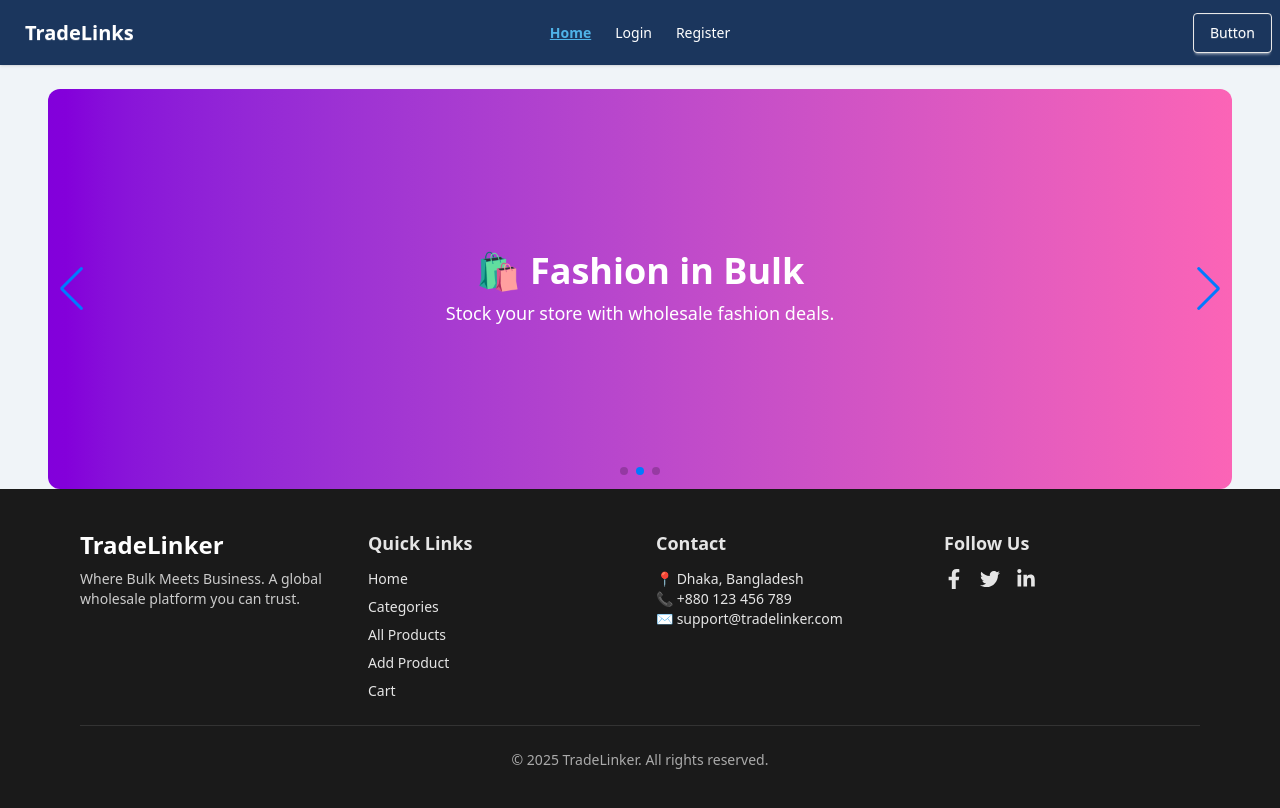
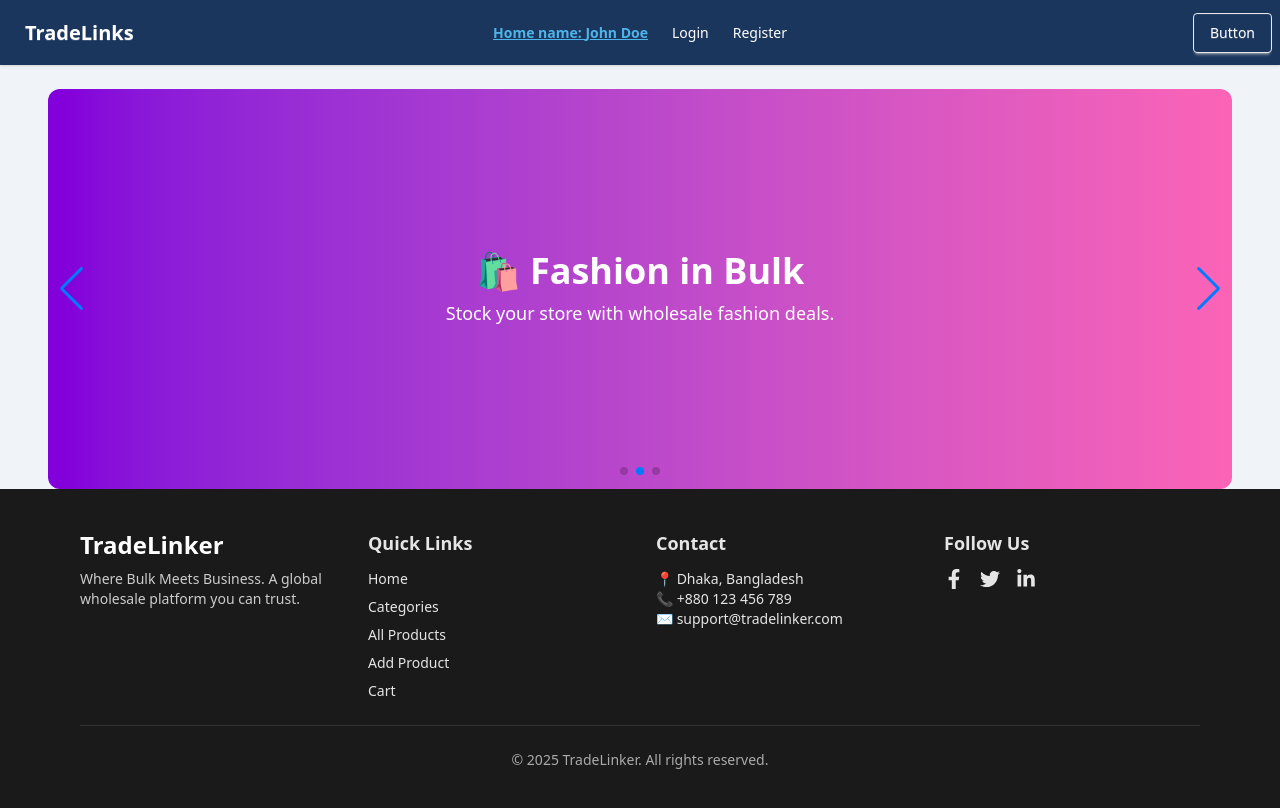
Before and after one commit to Abir-hasan-52/TradeLinker-client-side, a React (Vite) app: page / in a window 1280 px wide. Built offline with nearby package versions, Linux system fonts and the light colour scheme.

Commit message:
AuthContext setsup

```diff
--- /dev/null
+++ b/firebase.init.js
@@ -0,0 +1,20 @@
+// Import the functions you need from the SDKs you need
+import { initializeApp } from "firebase/app";
+import { getAuth } from "firebase/auth";
+// TODO: Add SDKs for Firebase products that you want to use
+// https://firebase.google.com/docs/web/setup#available-libraries
+
+// Your web app's Firebase configuration
+const firebaseConfig = {
+  apiKey: "AIzaSyD0u5aUJ7rcrBJFZakZznUsjnSl-W5227s",
+  authDomain: "trade-linker-60a0f.firebaseapp.com",
+  projectId: "trade-linker-60a0f",
+  storageBucket: "trade-linker-60a0f.firebasestorage.app",
+  messagingSenderId: "629853673343",
+  appId: "1:629853673343:web:4d0882e273079f32e06c4a"
+};
+
+// Initialize Firebase
+const app = initializeApp(firebaseConfig);
+const auth = getAuth(app);
+export default auth;
--- a/package.json
+++ b/package.json
@@ -11,6 +11,7 @@
   },
   "dependencies": {
     "@tailwindcss/vite": "^4.1.11",
+    "firebase": "^11.10.0",
     "react": "^19.1.0",
     "react-dom": "^19.1.0",
     "react-icons": "^5.5.0",
--- a/src/Components/Navbar/Navbar.jsx
+++ b/src/Components/Navbar/Navbar.jsx
@@ -1,7 +1,10 @@
-import React from "react";
+import React, { useContext } from "react";
 import { NavLink } from "react-router";
+import { AuthContext } from "../../Contexts/AuthContext";
 
 const Navbar = () => {
+    const {name}= useContext(AuthContext)
+    ;
   const links = [
     <li className=" hover:bg-[#4FB3E8]">
       <NavLink
@@ -11,6 +14,7 @@ const Navbar = () => {
         }
       >
         Home
+        name: {name}
       </NavLink>
     </li>,
     <li className="  hover:bg-[#4FB3E8]">
--- /dev/null
+++ b/src/Contexts/AuthContext.jsx
@@ -0,0 +1,3 @@
+import { createContext } from "react";
+
+export const AuthContext= createContext(null);
--- /dev/null
+++ b/src/Contexts/AuthProvider.jsx
@@ -0,0 +1,14 @@
+import React from 'react';
+import { AuthContext } from './AuthContext';
+const AuthProvider = ({children}) => {
+
+    const userInfo={
+        name: "John Doe",
+
+    }
+    return( <AuthContext value={userInfo}>
+        {children}
+    </AuthContext>) ;
+};
+
+export default AuthProvider;
```
Also changed, not shown: src/main.jsx (+13 -10 lines), 1 other file (tests, documents, lock files or other folders).
